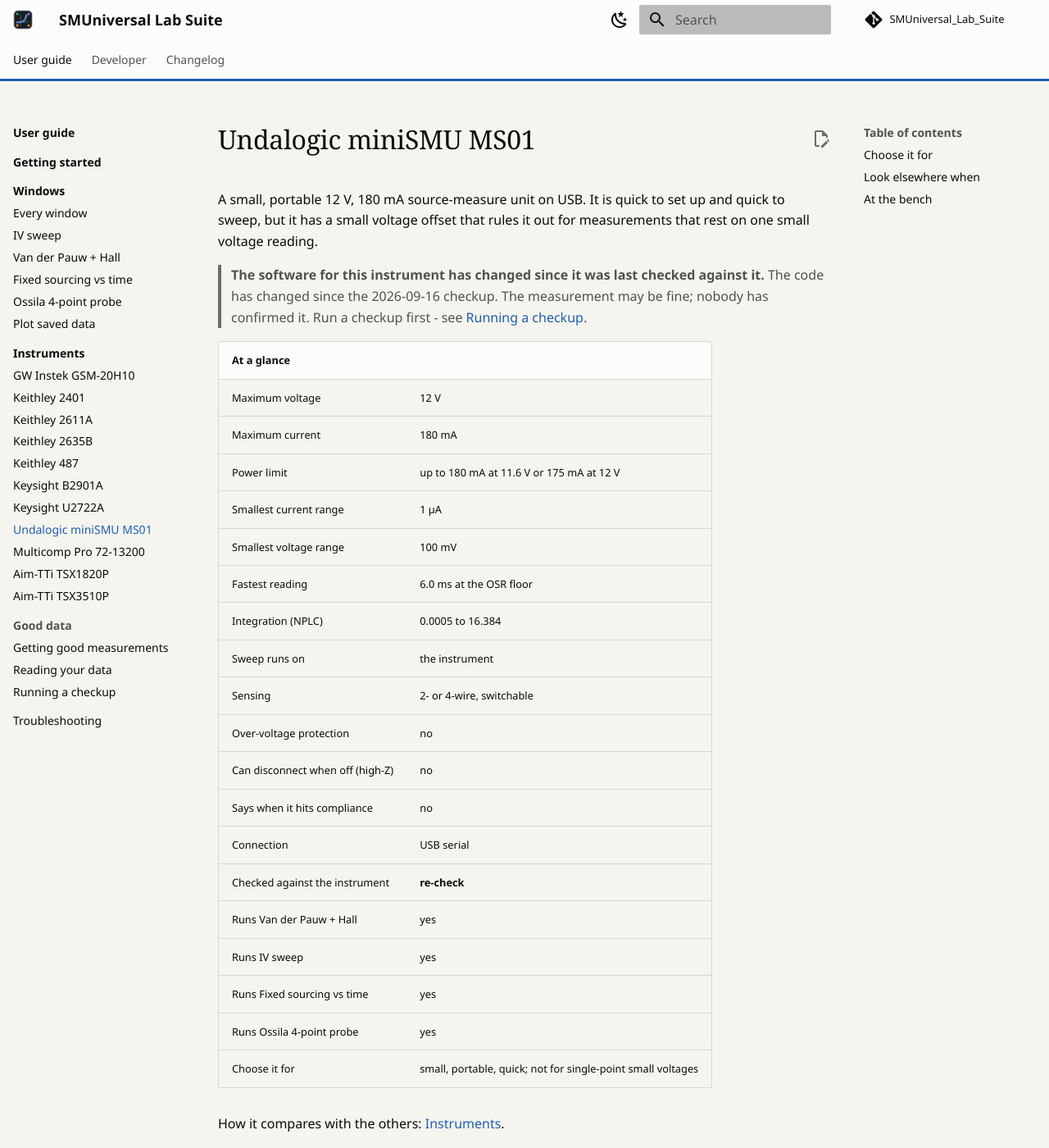
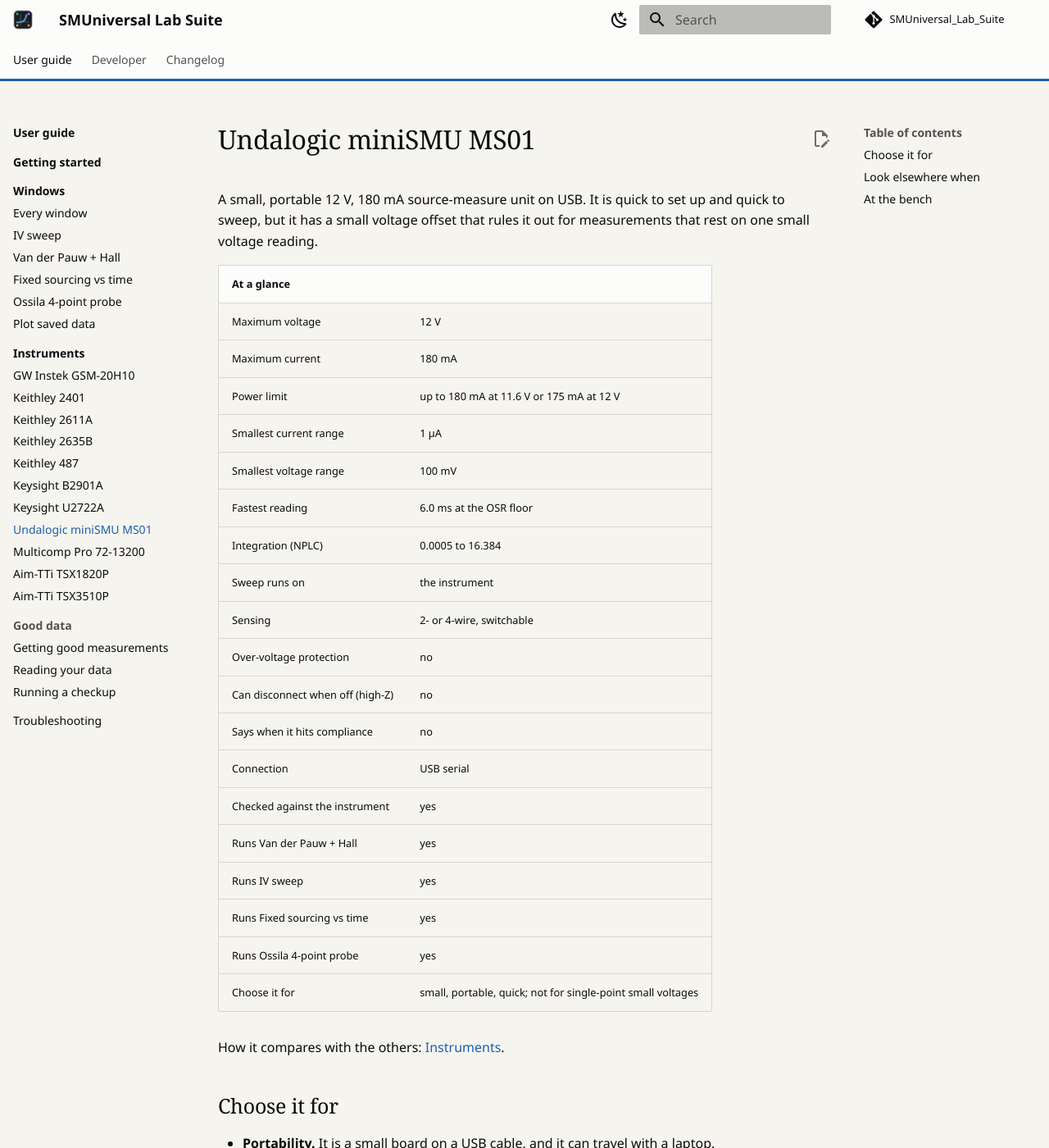
Before and after one commit to jcgutierrezg/SMUniversal_Lab_Suite, an MkDocs documentation site: the page built from docs/guide/instruments/undalogic-minismu.md, in a window 1280 px wide and 1400 px high. Shown: the whole window at 82% size. Built offline with MkDocs 1.6.1 and Material for MkDocs 9.7.7, drawn with Linux system fonts in a browser that asks for light colours; comment, search, counter and statistics services are not loaded.

Commit message:
Record the miniSMU's 2026-11-09 checkup; nothing owed
  miniSMU  202741bd7ec7  61 pass  2 warn  0 fail  (the same as 2026-09-16)

Run at 49b686bf58d1 on a clean tree; the fingerprint matches the current
code. With it, every reachable instrument is commissioned against this
branch and the checkup-owed page lists nothing.

Two timings moved: 53.0 ms a reading against 6.0 ms, and 394 ms across a
source-function change against 111 ms. Every earlier checkup ran on COM5;
this one ran on COM3, and the driver, its transport and minismu-py 0.4.0
are unchanged since 2026-09-16 - the note puts it on the port.

Co-Authored-By: Claude Opus 5.5 <noreply@anthropic.com>

```diff
--- a/docs/guide/instruments/undalogic-minismu.md
+++ b/docs/guide/instruments/undalogic-minismu.md
@@ -10,8 +10,6 @@ to set up and quick to sweep, but it has a small voltage offset that
 rules it out for measurements that rest on one small voltage reading.
 
 <!-- generated:glance undalogic-minismu -->
-> **The software for this instrument has changed since it was last checked against it.** The code has changed since the 2026-09-16 checkup. The measurement may be fine; nobody has confirmed it. Run a checkup first - see [Running a checkup](../good-data/running-a-checkup.md).
-
 | At a glance | |
 |---|---|
 | Maximum voltage | 12 V |
@@ -27,7 +25,7 @@ rules it out for measurements that rest on one small voltage reading.
 | Can disconnect when off (high-Z) | no |
 | Says when it hits compliance | no |
 | Connection | USB serial |
-| Checked against the instrument | **re-check** |
+| Checked against the instrument | yes |
 | Runs Van der Pauw + Hall | yes |
 | Runs IV sweep | yes |
 | Runs Fixed sourcing vs time | yes |
```
Also changed, not shown: docs/guide/instruments/index.md (+1 -1 lines), docs/instruments/undalogic-minismu.md (+3 -3 lines), docs/open/checkup-owed.md (+1 -1 lines).
